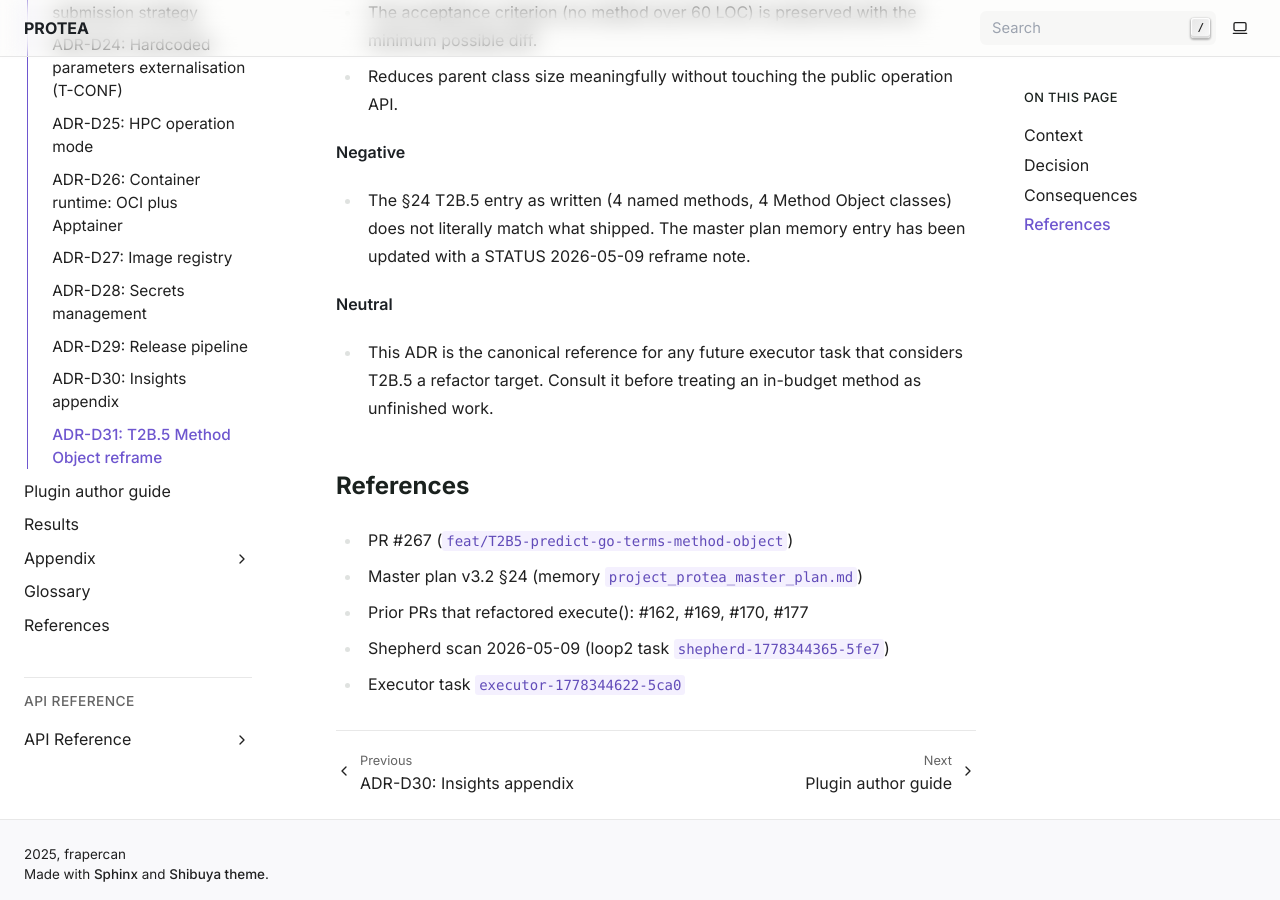
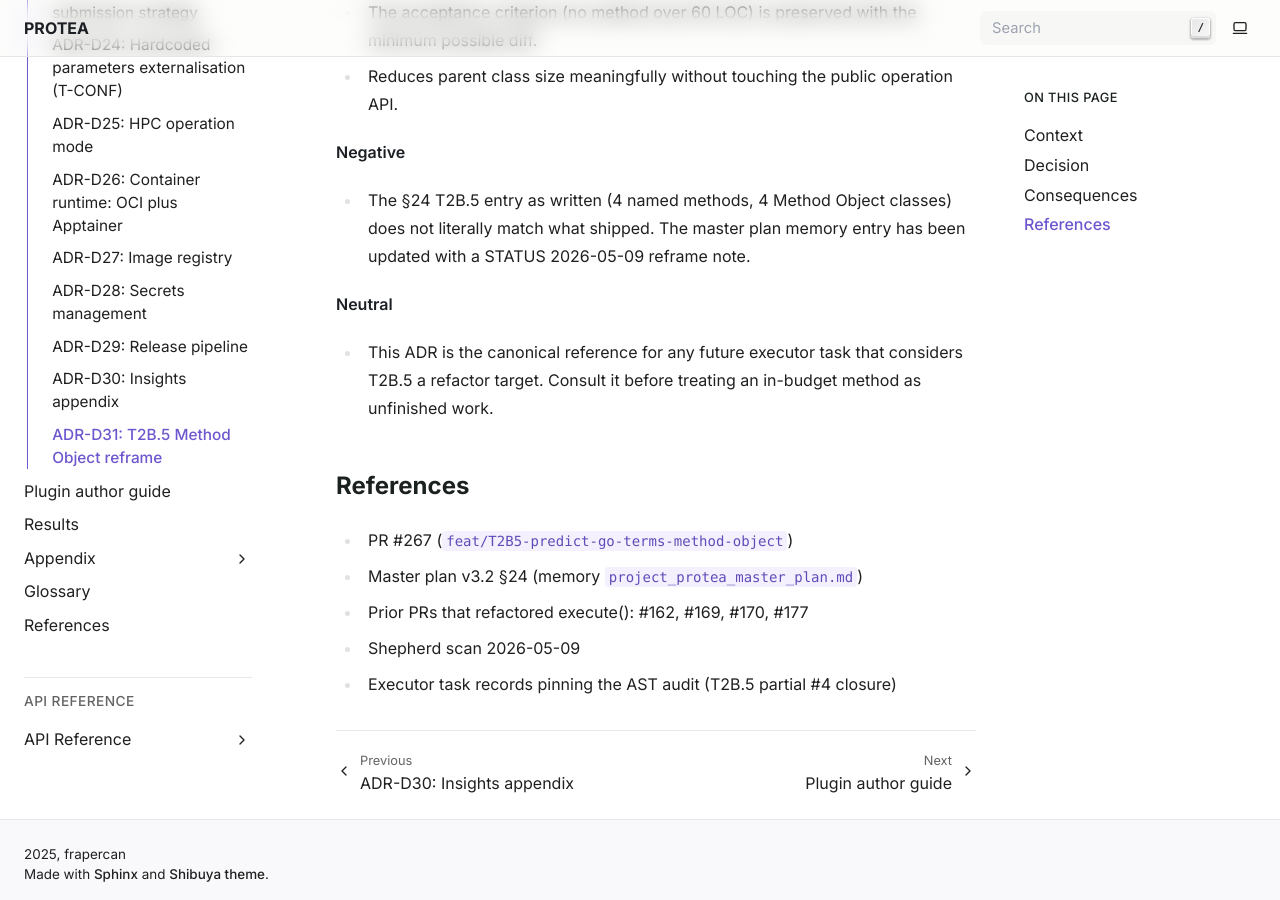
Before and after one commit to frapercan/PROTEA, a Sphinx documentation site: the page built from docs/source/adr/D31-t2b5-method-object-reframe.rst, in a window 1280 px wide and 900 px high, scrolled down 1730 px. Built offline with Sphinx 7.4.7, drawn with Linux system fonts in a browser that asks for light colours.

Commit message:
chore: migrate ~/Thesis paths to ~/Thesis2; drop archived loop reference
Repo paths in scripts and docs pointed to the previous working tree at
~/Thesis/. The working tree is now ~/Thesis2/, with side data
(thesis manuscript, pannzer2 results, MinIO storage, DB backups) moved
alongside.

- scripts/deploy.sh: defaults for PROTEA_DEPLOY_PATH, the dev-tree
  comments, and the siblings-base path now reference ~/Thesis2/
- EXPERIMENTS.md: pannzer2_results script + raw HTML paths updated
- docs/source/adr/D01-project-structure.rst: thesis manuscript path
- docs/source/adr/D16-thesis-location.rst: location decision points to
  the new path; commit reference (4fcd449) preserved as historical
  initial state
- docs/source/adr/D31-t2b5-method-object-reframe.rst: drop the
  shepherd-task-id reference (that orchestration system has been
  retired); rephrase the executor-task-id line as a generic AST audit
  reference

```diff
--- a/docs/source/adr/D01-project-structure.rst
+++ b/docs/source/adr/D01-project-structure.rst
@@ -19,7 +19,7 @@ Decision
 Structure C: seven code repositories plus the thesis manuscript. Plugins
 are discovered via Python ``entry_points``. Granularity is per group
 (sources, runners, backends), not per individual plugin. Thesis lives at
-``~/Thesis/thesis/``.
+``~/Thesis2/thesis/``.
 
 Repos: ``protea-core``, ``protea-contracts``, ``protea-method``,
 ``protea-cafaeval``, ``protea-sources``, ``protea-runners``,
--- a/docs/source/adr/D16-thesis-location.rst
+++ b/docs/source/adr/D16-thesis-location.rst
@@ -13,7 +13,7 @@ history.
 
 Decision
 --------
-``~/Thesis/thesis/``, git-initialised on 2026-05-05 with master branch
+``~/Thesis2/thesis/``, git-initialised on 2026-05-05 with master branch
 at commit ``4fcd449``. ``.gitignore`` filters LaTeX intermediate
 artefacts.
 
--- a/docs/source/adr/D31-t2b5-method-object-reframe.rst
+++ b/docs/source/adr/D31-t2b5-method-object-reframe.rst
@@ -84,5 +84,5 @@ References
 - PR #267 (``feat/T2B5-predict-go-terms-method-object``)
 - Master plan v3.2 §24 (memory ``project_protea_master_plan.md``)
 - Prior PRs that refactored execute(): #162, #169, #170, #177
-- Shepherd scan 2026-05-09 (loop2 task ``shepherd-1778344365-5fe7``)
-- Executor task ``executor-1778344622-5ca0``
+- Shepherd scan 2026-05-09
+- Executor task records pinning the AST audit (T2B.5 partial #4 closure)
```
Also changed, not shown: EXPERIMENTS.md (+2 -2 lines), 1 other file.
